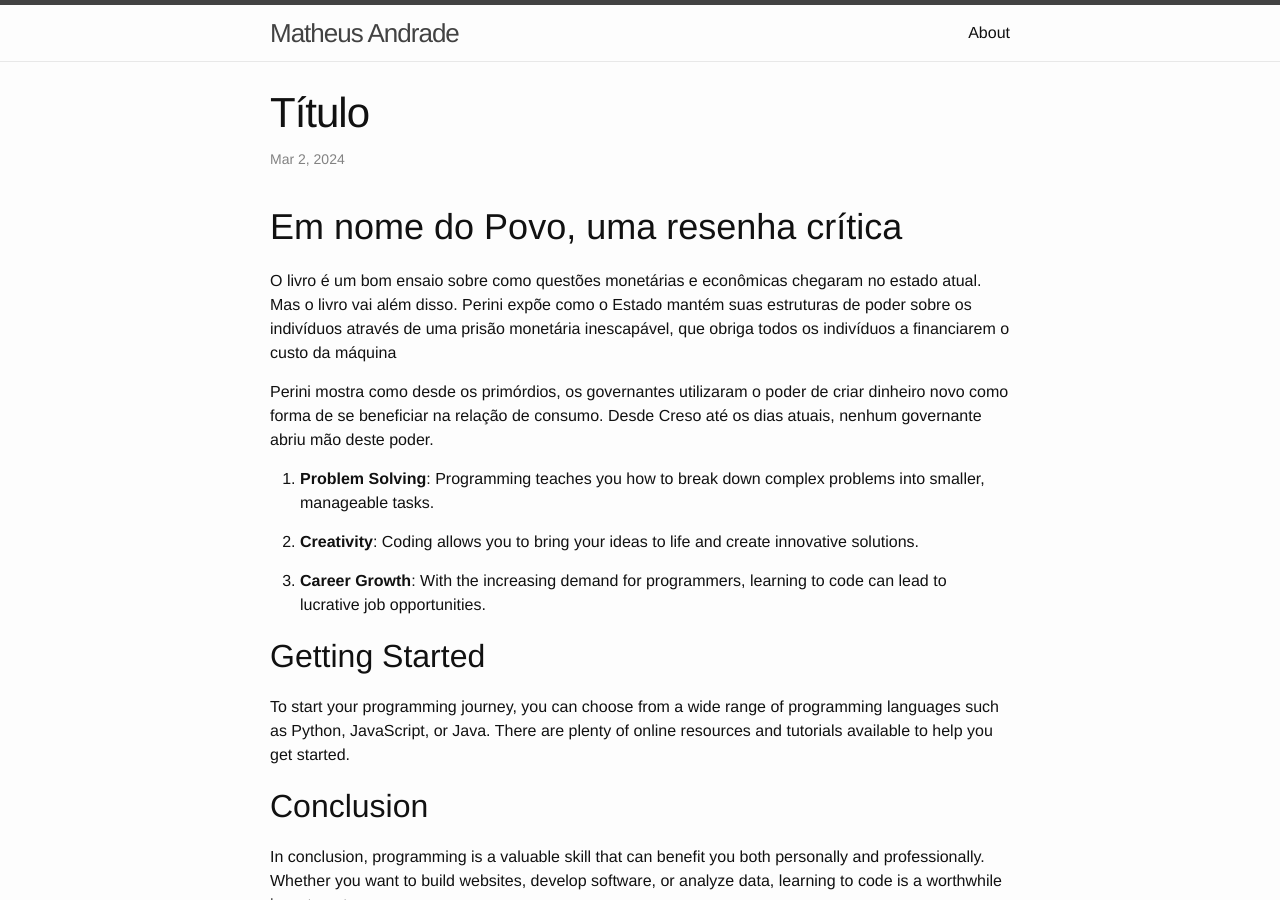
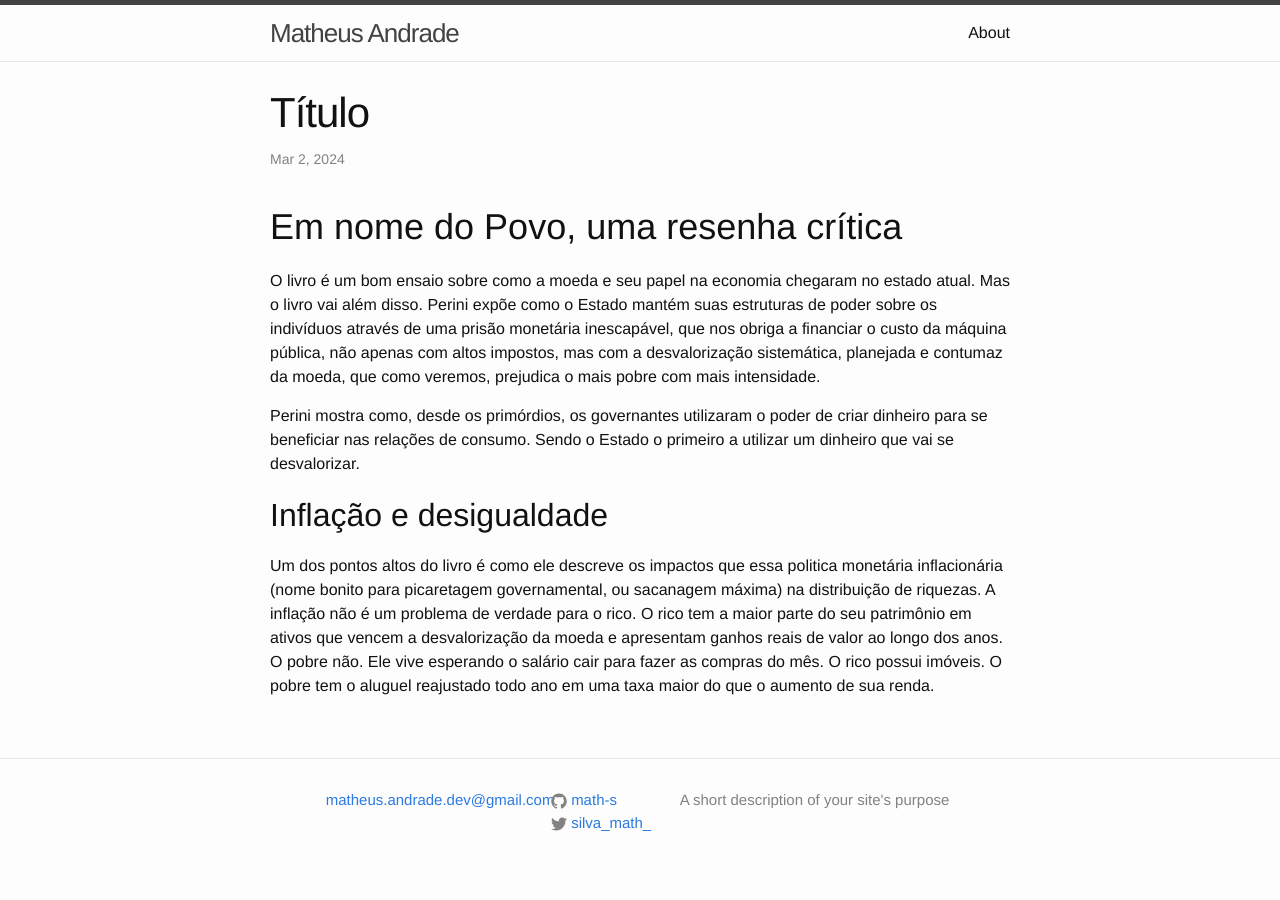
Before and after one commit to math-s/blog-lib, a Jekyll site: the page built from _posts/2025-01-21-em-nome-do-povo.md, in a window 1280 px wide and 900 px high. Built offline with Jekyll 4.4.1, drawn with Linux system fonts in a browser that asks for light colours; some of the changed text lies outside the part shown.

Commit message:
Wip [skip ci]

````diff
--- a/_posts/2025-01-21-em-nome-do-povo.md
+++ b/_posts/2025-01-21-em-nome-do-povo.md
@@ -2,36 +2,20 @@
 layout: post
 title: "Título"
 date: 2024-03-02 22:00:00 -0000
-categories: Literatura Tech
+categories: Resenha finanças
 ---
 
 # Em nome do Povo, uma resenha crítica
 
-O livro é um bom ensaio sobre como questões monetárias e econômicas chegaram no estado atual.
-Mas o livro vai além disso. Perini expõe como o Estado mantém suas estruturas de poder sobre os indivíduos através de uma prisão monetária inescapável, que obriga todos os indivíduos a financiarem o custo da máquina
+O livro é um bom ensaio sobre como a moeda e seu papel na economia chegaram no estado atual.
+Mas o livro vai além disso. Perini expõe como o Estado mantém suas estruturas de poder sobre os indivíduos através de uma prisão monetária inescapável, que nos obriga a financiar o custo da máquina pública, não apenas com altos impostos, mas com a desvalorização sistemática, planejada e contumaz da moeda, que como veremos, prejudica o mais pobre com mais intensidade.
 
-Perini mostra como desde os primórdios, os governantes utilizaram o poder de criar dinheiro novo como forma de se beneficiar na relação de consumo.
-Desde Creso até os dias atuais, nenhum governante abriu mão deste poder.
+Perini mostra como, desde os primórdios, os governantes utilizaram o poder de criar dinheiro para se beneficiar nas relações de consumo. Sendo o Estado o primeiro a utilizar um dinheiro que vai se desvalorizar.
 
-1. **Problem Solving**: Programming teaches you how to break down complex problems into smaller, manageable tasks.
+## Inflação e desigualdade
 
-2. **Creativity**: Coding allows you to bring your ideas to life and create innovative solutions.
-
-3. **Career Growth**: With the increasing demand for programmers, learning to code can lead to lucrative job opportunities.
-
-## Getting Started
-
-To start your programming journey, you can choose from a wide range of programming languages such as Python, JavaScript, or Java. There are plenty of online resources and tutorials available to help you get started.
-
-## Conclusion
-
-In conclusion, programming is a valuable skill that can benefit you both personally and professionally. Whether you want to build websites, develop software, or analyze data, learning to code is a worthwhile investment.
-
-Stay tuned for more exciting articles on my blog!
-
-```python
-def greet(name):
-    print(f"Hello, {name}!")
-
-greet("John")
-```
+Um dos pontos altos do livro é como ele descreve os impactos que essa politica monetária inflacionária (nome bonito para picaretagem governamental, ou sacanagem máxima) na distribuição de riquezas.
+A inflação não é um problema de verdade para o rico.
+O rico tem a maior parte do seu patrimônio em ativos que vencem a desvalorização da moeda e apresentam ganhos reais de valor ao longo dos anos.
+O pobre não. Ele vive esperando o salário cair para fazer as compras do mês.
+O rico possui imóveis. O pobre tem o aluguel reajustado todo ano em uma taxa maior do que o aumento de sua renda.
````
